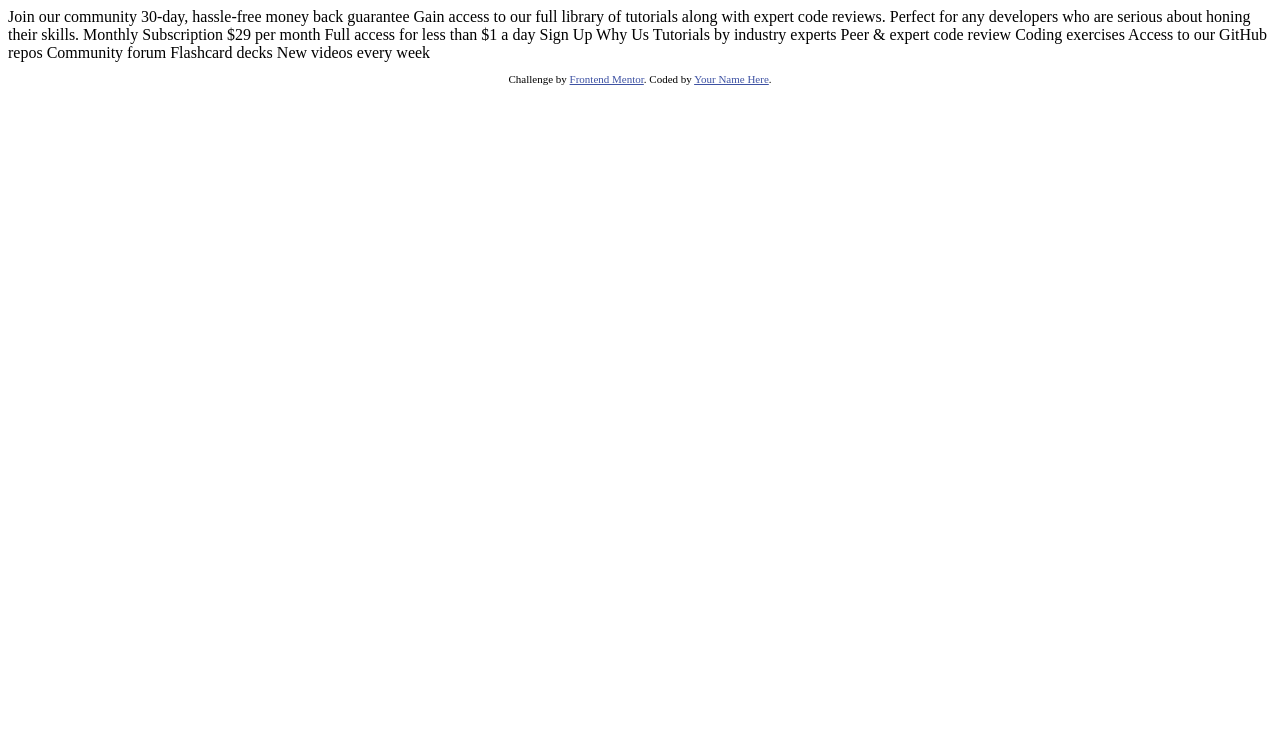
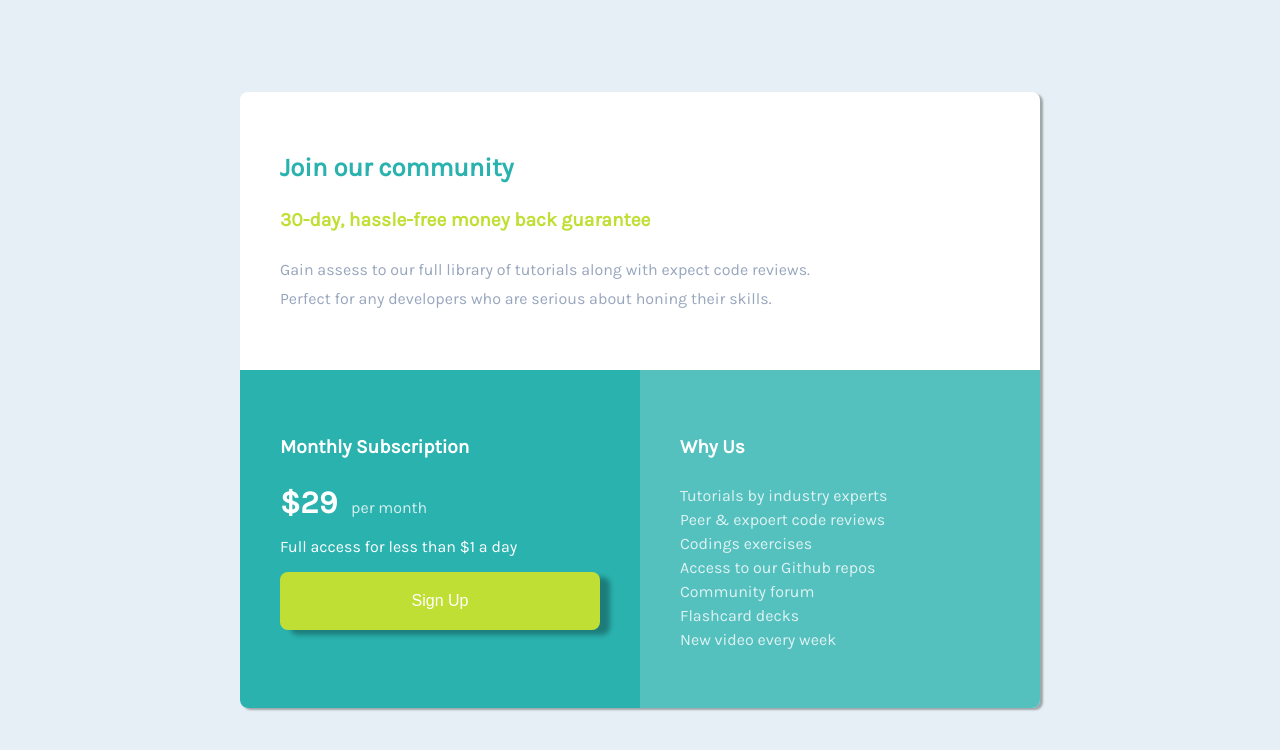
Before and after one commit to tvfxq0213/Publishing_study, a plain HTML site: page single-price-grid-component-master/single-price-grid-component-master/index.html in a window 1280 px wide. Drawn offline with Linux system fonts and the light colour scheme.

Commit message:
스타일변경

```diff
--- a/single-price-grid-component-master/single-price-grid-component-master/index.html
+++ b/single-price-grid-component-master/single-price-grid-component-master/index.html
@@ -7,44 +7,41 @@
   <link rel="icon" type="image/png" sizes="32x32" href="./images/favicon-32x32.png">
 
   <title>Frontend Mentor | Single Price Grid Component</title>
-
-  <!-- Feel free to remove these styles or customise in your own stylesheet 👍 -->
-  <style>
-    .attribution { font-size: 11px; text-align: center; }
-    .attribution a { color: hsl(228, 45%, 44%); }
-  </style>
+  <link href="https://fonts.googleapis.com/css2?family=Karla&display=swap" rel="stylesheet">
+  <link rel="stylesheet" type="text/css" href="./style.css">
 </head>
 <body>
-  Join our community
-
-  30-day, hassle-free money back guarantee
-
-  Gain access to our full library of tutorials along with expert code reviews.
-  Perfect for any developers who are serious about honing their skills.
-
-  Monthly Subscription
-
-  &dollar;29 per month
-
-  Full access for less than &dollar;1 a day
-
-  Sign Up
-
-  Why Us
-
-  Tutorials by industry experts
-  Peer &amp; expert code review
-  Coding exercises
-  Access to our GitHub repos
-  Community forum
-  Flashcard decks
-  New videos every week
-
-  <footer>
-    <p class="attribution">
-      Challenge by <a href="https://www.frontendmentor.io?ref=challenge" target="_blank">Frontend Mentor</a>.
-      Coded by <a href="#">Your Name Here</a>.
-    </p>
-  </footer>
+  <div class="container">
+    <div class="contents">
+      <div class="div01">
+        <h2>Join our community</h2>
+        <h4>30-day, hassle-free money back guarantee</h4>
+        <p>
+          Gain assess to our full library of tutorials along with expect code reviews.<br/>
+          Perfect for any developers who are serious about honing their skills.
+        </p>
+      </div>
+      <div class="div-wrap">
+        <div class="div02">
+          <h4>Monthly Subscription</h4>
+          <p class="opacity"><span class="doller">$29</span> per month</p>
+          <p>Full access for less than $1 a day</p>
+          <button class="btn">Sign Up</button>
+        </div>
+        <div class="div03">
+          <h4>Why Us</h4>
+          <p>
+            Tutorials by industry experts<br/>
+            Peer & expoert code reviews<br/>
+            Codings exercises<br/>
+            Access to our Github repos<br/>
+            Community forum<br/>
+            Flashcard decks<br/>
+            New video every week
+          </p>
+        </div>
+      </div>
+    </div>
+  </div>
 </body>
 </html>
--- /dev/null
+++ b/single-price-grid-component-master/single-price-grid-component-master/style.css
@@ -0,0 +1,116 @@
+html,body{
+  padding:0;
+  margin:0;
+  font-size:16px;
+  font-family: 'Karla', sans-serif;
+  width:100%;
+  height:100%;
+}
+
+div, button{
+  box-sizing: border-box;
+}
+.container{
+  width:100%;
+  height:100%;
+  display:flex;
+  align-items: center;
+  justify-content: center;
+  background:  hsl(204, 43%, 93%);
+}
+.contents{
+  background:#ffffff;
+  width:100%;
+  max-width:800px;
+  border-radius:8px;
+  box-shadow: 3px 2px 2px rgba(0,0,0,0.3);
+}
+
+.div01, .div02, .div03{
+  padding:40px;
+}
+
+.div01{
+  width:100%;
+  order:1;
+}
+.div01 h2{
+  color: hsl(179, 62%, 43%);
+  font-size: 1.6rem;
+}
+.div01 h4{
+  color:hsl(71, 73%, 54%);
+  font-size:1.2rem;
+}
+.div01 p{
+  color:hsl(218, 22%, 67%);
+  line-height: 1.8;
+}
+.div-wrap{
+  width:100%;
+  order:2;
+  display:flex;
+}
+.div02{
+  width:50%;
+  color:white;
+  background:rgb(42,178,175);
+  border-bottom-left-radius: 8px;
+}
+.div02 p.opacity{
+  color: rgba(255,255,255,0.8);
+}
+
+.div02 p.opacity .doller{
+  font-weight:700;
+  margin-right:10px;
+  font-size:2rem;
+  color: rgba(255,255,255,1);
+}
+.div02 h4,
+.div03 h4{
+  font-size:1.2rem;
+}
+
+
+.div03{
+  color:#ffffff;
+  width:50%;
+  background:rgba(42,178,175, 0.8);
+  border-bottom-right-radius: 8px;
+}
+.div03 p{
+  opacity: 0.8;
+  line-height: 1.5;
+}
+
+
+.btn{
+  background:hsl(71, 73%, 54%);
+  width:100%;
+  padding: 20px;
+  color:#ffffff;
+  font-size:1rem;
+  border:none;
+  border-radius:8px;
+  box-shadow: 10px 5px 5px rgba(0,0,0,0.3);
+}
+
+@media screen and (max-width: 600px) {
+  .div-wrap{
+    flex-wrap: wrap;
+    }
+  .div02,
+  .div03{
+    width:100%;
+    border-bottom-right-radius: 0;
+    border-bottom-left-radius: 0;
+  }
+  .div01, .div02, .div03{
+    padding:20px;
+  }
+
+  .contents{
+    margin: 40px 5%;
+  }
+}
```
